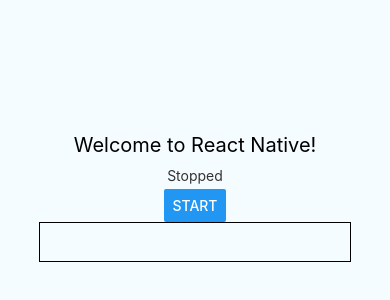
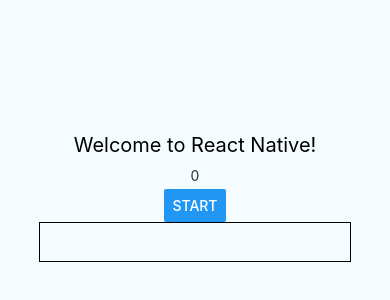
Before and after one commit to florianwittmann/udemy-detox-course, a React Native app: screen / in a window 390 px wide. Shown: the part 230-530 px from the top of the page. Built offline with nearby package versions, Linux system fonts and the light colour scheme.

Commit message:
add multiTap test

```diff
--- a/App.js
+++ b/App.js
@@ -18,12 +18,12 @@
 export default class App extends Component<Props> {
   constructor(props) {
     super();
-    this.state = { buttonPressed: false };
+    this.state = { buttonPressed: 0 };
     this.handleButtonPress = this.handleButtonPress.bind(this);
   }
 
   handleButtonPress() {
-    this.setState({ buttonPressed: true });
+    this.setState({ buttonPressed: this.state.buttonPressed + 1 });
   }
 
   render() {
@@ -33,7 +33,7 @@
           Welcome to React Native!
         </Text>
         <Text testID={"runningState"} style={styles.instructions}>
-          {this.state.buttonPressed ? "Running" : "Stopped"}
+          {this.state.buttonPressed.toString()}
         </Text>
         <Button onPress={this.handleButtonPress} title={"Start"} testID={"startButton"} />
         <TextInput testID={"input"} style={styles.input} />
```
Also changed, not shown: 1 other file (tests, documents, lock files or other folders).
